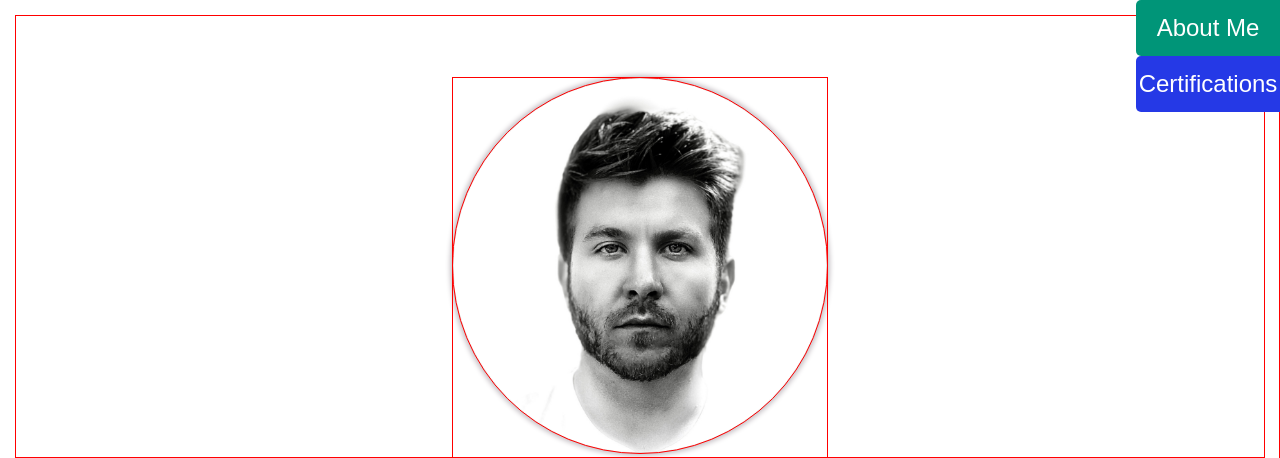
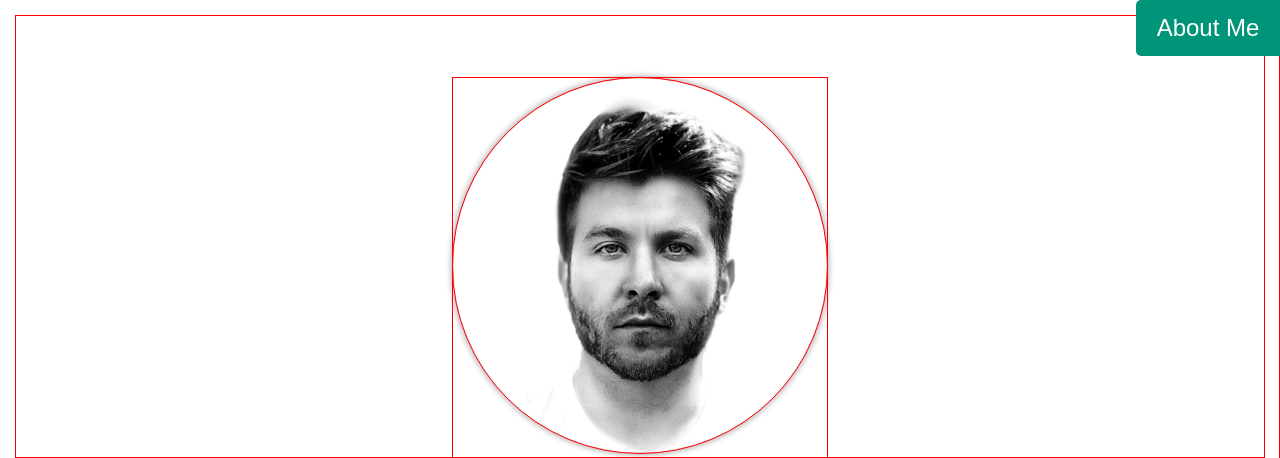
Before and after one commit to WilCoYo/PortfolioHomepage, a plain HTML site: page index.html in a window 1280 px wide. Shown: the top 458 px of the page. Drawn offline with nearby package versions, Linux system fonts and the light colour scheme.

Commit message:
troubleshooting functionality of about me tab

```diff
--- a/index.html
+++ b/index.html
@@ -62,9 +62,9 @@
                 About Me
             </button>
 
-            <button onclick="certificationsButton();" class="certifications-toggle toggle-btns" id="certifications-toggle" type="button">
+            <!-- <button onclick="certificationsButton();" class="certifications-toggle toggle-btns" id="certifications-toggle" type="button">
                 Certifications
-            </button>
+            </button> -->
 
 
         </div>
```
